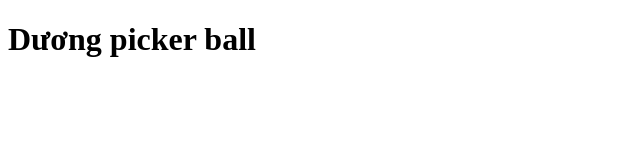
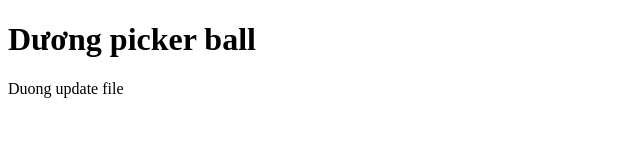
Before and after one commit to duong223344/duong_picker_ball, a plain HTML site: page index.html in a window 1280 px wide. Shown: the whole page, without its empty margins (0-640 px from the left). Drawn offline with Linux system fonts and the light colour scheme.

Commit message:
Update index file.

```diff
--- a/index.html
+++ b/index.html
@@ -7,5 +7,6 @@
 </head>
 <body>
     <h1>Dương picker ball</h1>
+    Duong update file
 </body>
 </html>
```
